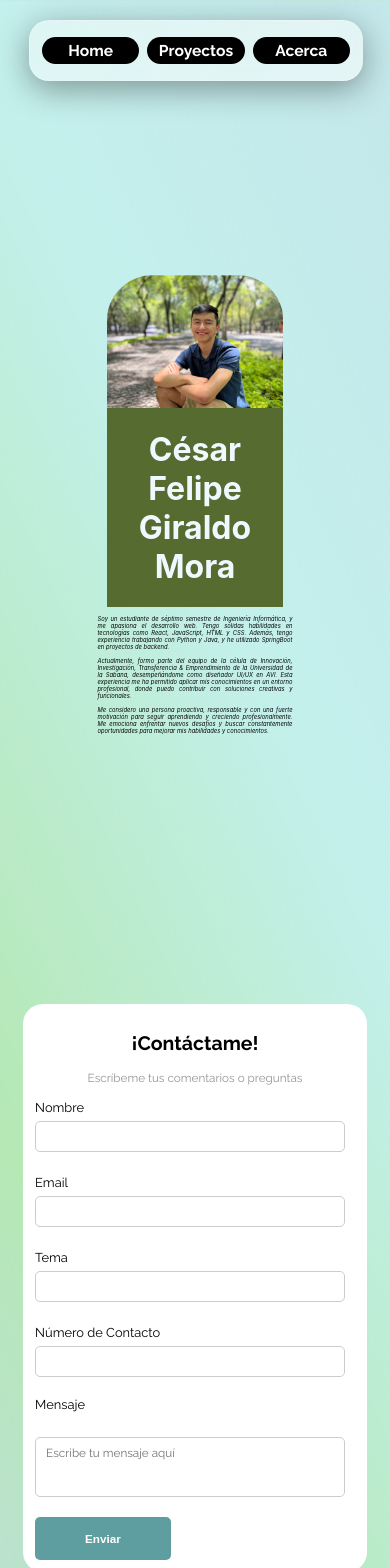
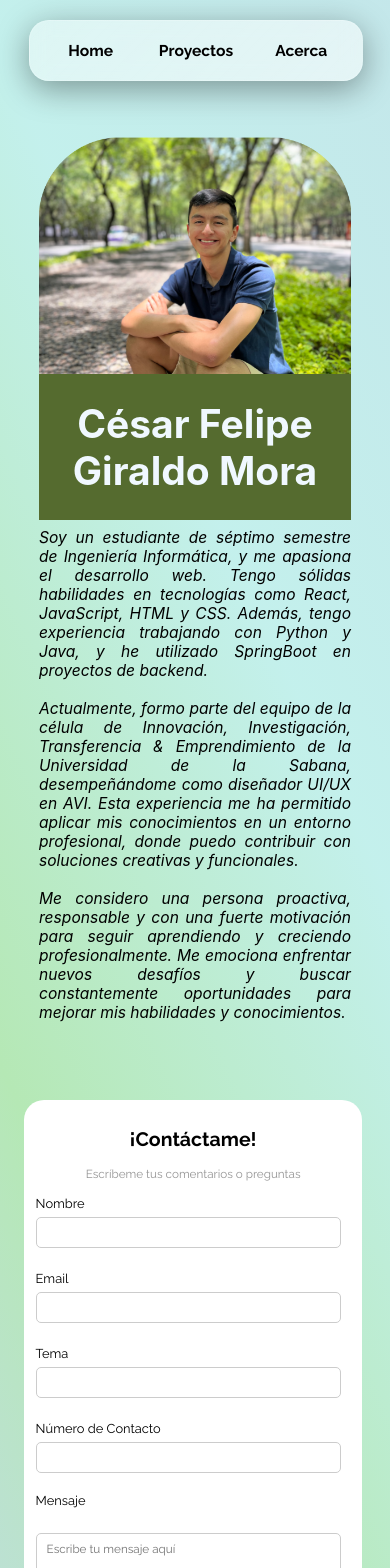
Before and after one commit to Cfgm1603/examen-cesarfgm, a React (Create React App) app: page /acerca in a window 390 px wide. Shown: the top 1568 px of the page. Built offline with nearby package versions, Linux system fonts and the light colour scheme.

Commit message:
Fixed errors

```diff
--- a/src/App.css
+++ b/src/App.css
@@ -22,6 +22,9 @@
     background-position: right;
   }
 }
+#Home {
+  display: flex;
+}
 
 .content {
   display: flex;
@@ -29,12 +32,19 @@
   justify-content: center;
   align-items: center;
 }
+.wholeContent {
+  display: flex;
+}
+.Welcome {
+  flex: 1;
+}
 .container {
   display: flex;
   flex-direction: column;
   padding: 0 100px 0 100px;
   padding-top: 10%;
-  height: 100vh;
+  max-height: fit-content;
+  margin-bottom: 8vw;
 }
 
 .content-wrapper {
@@ -99,7 +109,7 @@ nav ul {
   min-height: 55px;
   max-height: 50px;
   border-radius: 100px;
-  background-color: #000000;
+  background-color: rgba(195, 195, 195, 0);
   display: flex; /* Utiliza flexbox para centrar verticalmente el contenido */
   justify-content: center; /* Centra horizontalmente el contenido */
   align-items: center;
@@ -110,7 +120,7 @@ nav ul {
 .text_btn {
   all: unset;
   text-decoration: none;
-  color: rgb(255, 255, 255);
+  color: rgb(0, 0, 0);
   font-size: 1.5em;
 }
 a {
@@ -139,22 +149,21 @@ a {
 }
 
 .Proyectos {
+  margin: 4vw;
   width: 100%;
-  margin-top: 6vw;
   align-items: center;
+  flex: 1;
 }
 
 .img_phone {
   width: 100%;
-  order: 0;
 }
 .phone {
-  min-width: 24vw;
+  margin-top: 8vw;
+  max-height: 40vw;
   rotate: 14deg;
 }
-.animation_phone {
-  margin-top: 10vw;
-}
+
 .txt_proyect {
   color: #ffffff;
   text-align: center;
@@ -187,9 +196,10 @@ a {
   flex-direction: column;
   justify-content: center;
   align-items: center;
-  padding: 0 100px 0 100px;
+
   margin-top: 16vw;
   height: 100vh;
+  flex: 1;
 }
 .myphoto {
   width: 45vw;
@@ -224,10 +234,10 @@ a {
   padding: 3vw;
   min-width: 80vw;
   min-height: 20vw;
-  position: absolute;
+  position: relative;
   border-radius: 20px;
-  left: 6vw;
-  right: 6vw;
+  left: 0vw;
+  right: 0vw;
 }
 .container_form h2 {
   text-align: center;
@@ -261,6 +271,10 @@ a {
   margin: 0;
   max-width: fit-content;
   max-height: fit-content;
+}
+.all {
+  display: flex;
+  flex-direction: column;
 }
 textarea,
 input {
@@ -306,6 +320,9 @@ input:focus {
 
 /* Para moviles */
 @media screen and (max-width: 950px) {
+  .content {
+    min-height: fit-content;
+  }
   .title {
     font-size: 5vw;
     text-align: center;
@@ -324,7 +341,7 @@ input:focus {
     flex-direction: column;
     padding: 0 20px 0 20px;
     padding-top: 20vw;
-    height: 100vh;
+    max-height: fit-content;
   }
   .content-wrapper {
     display: flex;
@@ -353,7 +370,7 @@ input:focus {
     font-size: 3vw;
   }
   .Proyectos {
-    margin-top: 10vw;
+    max-height: 90vw;
   }
   .txt_proyect {
     margin-top: 4vw;
@@ -370,12 +387,27 @@ input:focus {
     margin: 3vw 1.4vw 3vw 1.4vw;
   }
   .phone {
-    max-width: 50vw;
+    padding-top: 20vw;
+    max-height: 60vw;
     rotate: 14deg;
   }
   .label_text {
     font-size: 3.3vw;
   }
+  .aboutme {
+    height: 0;
+    margin-top: -70vw;
+    max-height: 80%;
+    flex: 1;
+  }
+  .container_form {
+    background-color: #ffffff;
+    left: 1vw;
+    right: 0vw;
+    width: 90%; /* En lugar de min-width */
+    min-height: 40vw; /* Puedes usar un valor fijo o relativo según sea necesario */
+  }
+
   .container_form h2 {
     font-size: 5vw;
   }
@@ -391,4 +423,22 @@ input:focus {
     font-size: 3vw;
     cursor: pointer;
   }
+  .myphoto {
+    margin-top: 100vw;
+    width: 80vw;
+  }
+  .namer {
+    width: 80vw;
+    font-size: 5vw;
+  }
+  .bio {
+    margin-top: 2vw;
+    margin-bottom: 0;
+    width: 80vw;
+    font-size: 4vw;
+    max-height: 200vw;
+  }
+  .filler {
+    height: 20vw;
+  }
 }
--- a/src/components/Navbar.jsx
+++ b/src/components/Navbar.jsx
@@ -1,10 +1,12 @@
 import React from "react";
-import { Link } from "react-router-dom";
+import { Link, useLocation } from "react-router-dom";
 import { scroller } from "react-scroll";
 
 function Navbar() {
+  const location = useLocation();
   const handleScrollToProyectos = () => {
     const { pathname } = window.location;
+
     console.log(pathname);
     if (pathname === "/") {
       // Si estamos en la página de inicio, hacemos scroll
--- a/src/pages/About.jsx
+++ b/src/pages/About.jsx
@@ -21,6 +21,7 @@ const About = () => {
   return (
     <div>
       <Navbar />
+      <div className="all">
         <div className="aboutme">
           <img
             className="myphoto"
@@ -35,20 +36,20 @@ const About = () => {
               Soy un estudiante de séptimo semestre de Ingeniería Informática, y
               me apasiona el desarrollo web. Tengo sólidas habilidades en
               tecnologías como React, JavaScript, HTML y CSS. Además, tengo
-            experiencia trabajando con Python y Java, y he utilizado SpringBoot
-            en proyectos de backend.
+              experiencia trabajando con Python y Java, y he utilizado
+              SpringBoot en proyectos de backend.
               <br></br> <br></br>
               Actualmente, formo parte del equipo de la célula de Innovación,
               Investigación, Transferencia & Emprendimiento de la Universidad de
               la Sabana, desempeñándome como diseñador UI/UX en AVI. Esta
-            experiencia me ha permitido aplicar mis conocimientos en un entorno
-            profesional, donde puedo contribuir con soluciones creativas y
-            funcionales.
+              experiencia me ha permitido aplicar mis conocimientos en un
+              entorno profesional, donde puedo contribuir con soluciones
+              creativas y funcionales.
               <br></br>
               <br></br>
               Me considero una persona proactiva, responsable y con una fuerte
-            motivación para seguir aprendiendo y creciendo profesionalmente. Me
-            emociona enfrentar nuevos desafíos y buscar constantemente
+              motivación para seguir aprendiendo y creciendo profesionalmente.
+              Me emociona enfrentar nuevos desafíos y buscar constantemente
               oportunidades para mejorar mis habilidades y conocimientos.
             </i>
           </div>
@@ -110,6 +111,7 @@ const About = () => {
           </div>
         </div>
       </div>
+    </div>
   );
 };
 export default About;
--- a/src/pages/Home.jsx
+++ b/src/pages/Home.jsx
@@ -4,11 +4,13 @@ import Navbar from "../components/Navbar";
 
 const Home = () => {
   return (
-    <div id="Home" className="content">
+    <div className="all">
+      <div id="Home" className="content wholeContent">
         <Navbar />
-      <div className="container Raleway">
+
+        <div className="Welcome container Raleway">
           <div className="content-wrapper">
-          <AnimatedOnScroll animationIn="headShake" animationInDuration="2000">
+            <AnimatedOnScroll animationIn="headShake" animationInDuration="000">
               <div className="title">
                 <h1>Hola Páramo! Soy César</h1>
               </div>
@@ -25,8 +27,9 @@ const Home = () => {
             <b>
               ¡Bienvenidos! Muchas gracias por tenerme en cuenta, me gusto mucho
               poder usar esto para expresarme, nunca había tenido completa
-            libertad creativa, lo que me hizo poner en duda si usar Bootstrap ya
-            que me limitaba a sus componentes, al final me fuí por puro CSS.
+              libertad creativa, lo que me hizo poner en duda si usar Bootstrap
+              ya que me limitaba a sus componentes, al final me fuí por puro
+              CSS.
             </b>
           </div>
         </div>
@@ -43,18 +46,19 @@ const Home = () => {
           <div className="txt_proyect">
             <h1>Avi - Unisabana</h1>
             <p>
-            Desarrollé habilidades en Adobe XD, muy similar a Figma, con el fin
-            de proponer una mejora en la interfaz de usuario y la experiencia de
-            usuario (UI/UX) de la Inteligencia Artificial de la Universidad de
-            la Sabana, AVI. El objetivo es aumentar la cantidad de estudiantes
-            que interactúan con AVI, además de mejorar su experiencia. <br />{" "}
-            <br />
+              Desarrollé habilidades en Adobe XD, muy similar a Figma, con el
+              fin de proponer una mejora en la interfaz de usuario y la
+              experiencia de usuario (UI/UX) de la Inteligencia Artificial de la
+              Universidad de la Sabana, AVI. El objetivo es aumentar la cantidad
+              de estudiantes que interactúan con AVI, además de mejorar su
+              experiencia. <br /> <br />
               Esta propuesta se encuentra actualmente en desarrollo.
             </p>
           </div>
         </div>
+        <div className="filler"></div>
+      </div>
     </div>
   );
 };
-
 export default Home;
```
Lines whose indentation alone changed are shown as unchanged.
